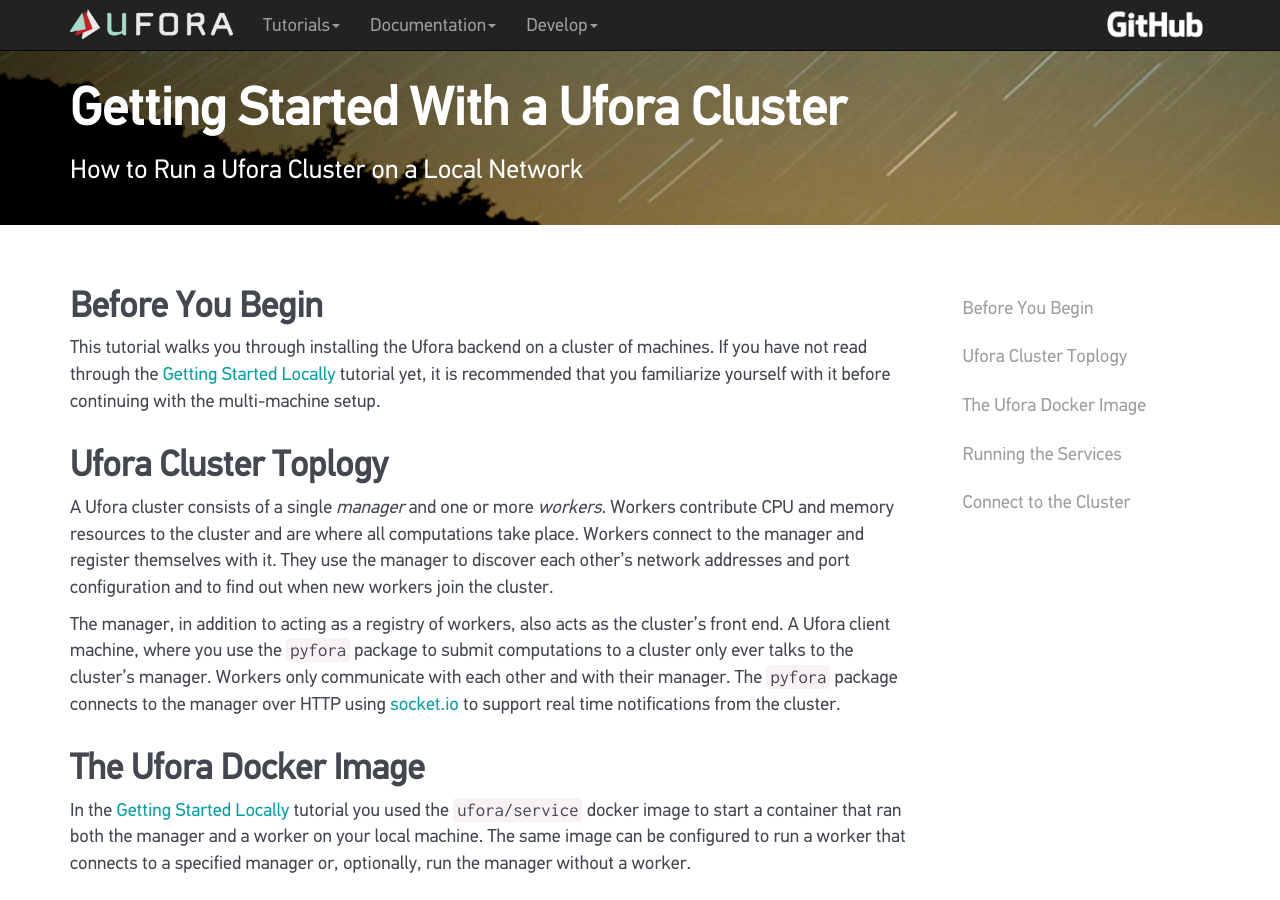
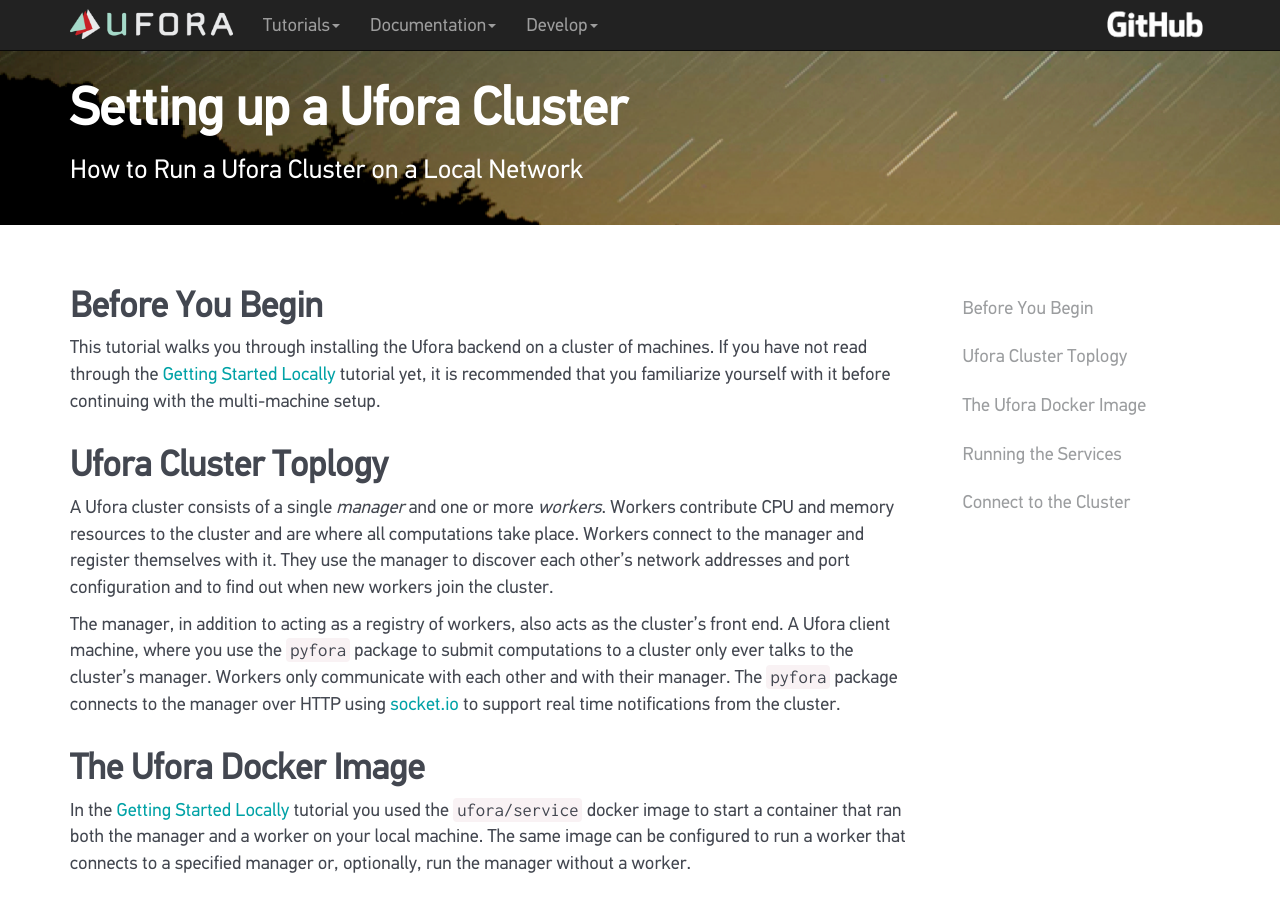
Before and after one commit to ufora/ufora, a Jekyll site: the page built from content/tutorials/03-getting-started-cluster.md, in a window 1280 px wide and 900 px high. Built offline with Jekyll 4.4.1, drawn with Linux system fonts in a browser that asks for light colours; some web fonts are replaced; Markdown is read by kramdown in place of the engine named in the settings; comment, search, counter and statistics services are not loaded.

Commit message:
Chaning title of cluster tutorial
to Setting up a Ufora Cluster

```diff
--- a/content/tutorials/03-getting-started-cluster.md
+++ b/content/tutorials/03-getting-started-cluster.md
@@ -1,6 +1,6 @@
 ---
 layout: main
-title: Getting Started With a Ufora Cluster
+title: Setting up a Ufora Cluster
 tagline: How to Run a Ufora Cluster on a Local Network
 category: tutorial
 ---
```
